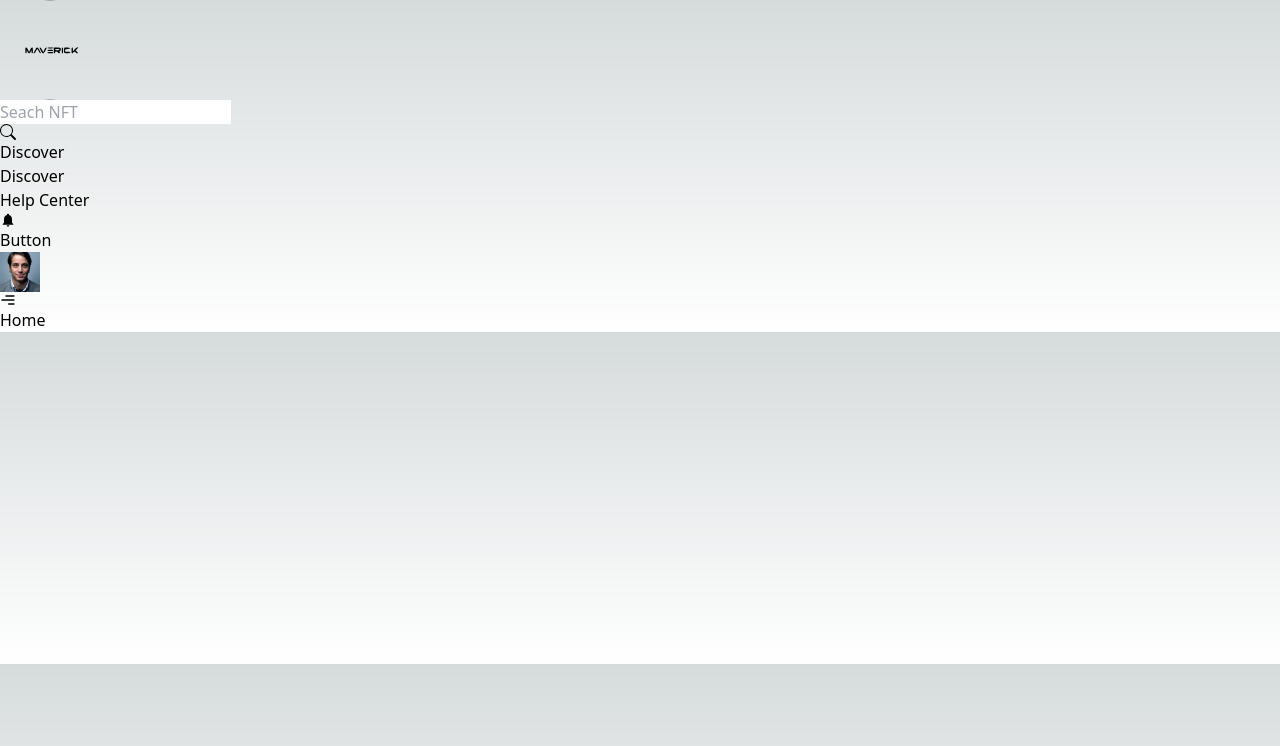
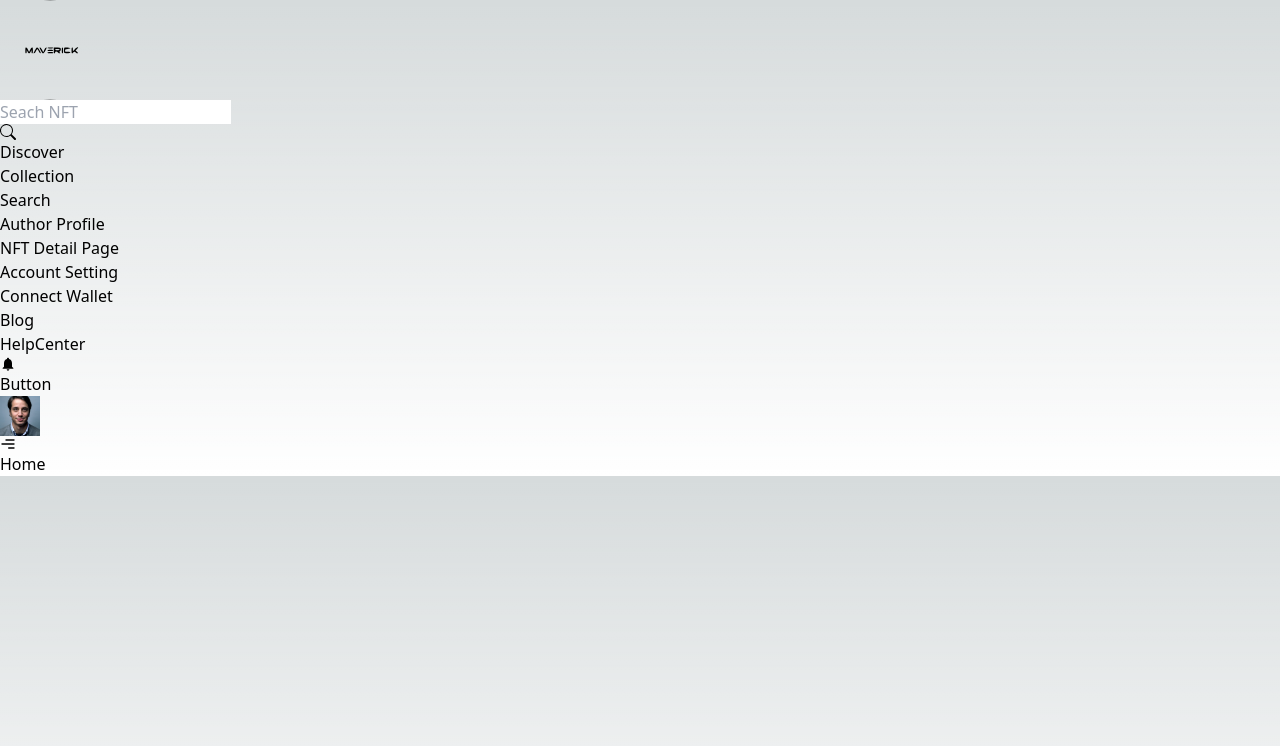
Before and after one commit to Nihar0071/NFTMarketplace-Template-, a Next.js app: page / in a window 1280 px wide. Both pictures are taken after a click on the element "Discover". Shown: the top 746 px of the page. Built offline with nearby package versions, Linux system fonts and the light colour scheme.

Commit message:
Notfication Component HTML Done

```diff
--- a/components/NavBar/Discover/Discover.jsx
+++ b/components/NavBar/Discover/Discover.jsx
@@ -1,10 +1,47 @@
 import React from 'react'
-
+import Link from 'next/link'
 //Internal Import
 import Style from "./Discover.module.css"
 const Discover = () => {
+  const discover = [
+  {
+    name: "Collection",
+    link: "collection",
+  },
+  {
+    name: "Search",
+    link: "search",
+  },
+  {
+    name: "Author Profile",
+    link: "author-profile",
+  },
+  {
+    name: "NFT Detail Page",
+    link: "nft-detail",
+  },
+  {
+    name: "Account Setting",
+    link: "account-setting",
+  },
+  {
+    name: "Connect Wallet",
+    link: "connect-wallet",
+  },
+  {
+    name: "Blog",
+    link: "blog",
+  },
+  ];
+
   return (
-    <div>Discover</div>
+    <div>
+      {discover.map((el,i)=>(
+        <div key={i+1} className={Style.discover}>
+          <Link href={{pathname: `${el.link}`}}>{el.name}</Link>
+        </div>
+      ))}
+    </div>
   )
 }
 
--- a/components/NavBar/HelpCenter/HelpCenter.jsx
+++ b/components/NavBar/HelpCenter/HelpCenter.jsx
@@ -1,10 +1,42 @@
 import React from 'react'
-
+import Link from 'next/link'
 //Internal Import
 import Style from "./HelpCenter.module.css"
+
 const HelpCenter = () => {
+  const helpcenter = [
+    {
+      name: "About",
+      link : "about"
+    },
+    {
+      name: "Contact Us",
+      link : "contact-us"
+    },
+    {
+      name: "Sign Up",
+      link : "sign-up"
+    },
+    {
+      name: "Sign In",
+      link : "sign-in"
+    },
+    {
+      name: "Subscription",
+      link : "subscription"
+    },
+
+  ];
   return (
-    <div>HelpCenter</div>
+    <div className={Style.box}>
+      {
+        helpcenter.map((el,i)=>(
+          <div key= {i+1} className={Style.helpcenter}>
+            <Link href={{pathname:`${el.link}`}}>{el.name}</Link>
+          </div>
+        ))
+      }
+    </div>
   )
 }
 
--- a/components/NavBar/NavBar.jsx
+++ b/components/NavBar/NavBar.jsx
@@ -100,7 +100,7 @@
 
           {/* HelpCenter */}
           <div className={Style.navbar_container_right_helpcenter}>
-            <p onClick={(e)=> openMenu(e)}> Help Center</p>
+            <p onClick={(e)=> openMenu(e)}> HelpCenter</p>
             {isHelpCenteropen && (
               <div className={Style.navbar_container_right_helpcenter_box}>
                 <HelpCenter />
@@ -110,7 +110,7 @@
 
           {/* Notification Bar */}
           <div className={Style.navbar_container_right_notifications}>
-            <MdNotifications className={Style.notify} onClick={()=> openNotifications}/>
+            <MdNotifications className={Style.notify} onClick={()=> openNotifications()}/>
             {isNotificationsopen && <Notification/>}
           </div>
           {/* Create Button Sections  */}
--- a/components/NavBar/Notification/Notification.jsx
+++ b/components/NavBar/Notification/Notification.jsx
@@ -1,11 +1,31 @@
 import React from 'react'
-
+import Image from 'next/image'
 //Internal Import
 
 import Style from "./Notification.module.css"
+import images from "../../../img";
+
 const Notification = () => {
   return (
-    <div>Notification</div>
+    <div className={Style.notification}>
+      <p>Notifications</p>
+      <div className={Style.notification_box}>
+        <div className={Style.notification_box_img}>
+          <Image src={images.user1}
+            alt='Profile Image'
+            width={50}
+            height={50}
+            className={Style.notification_box_img}
+          />
+        </div>
+        <div className={Style.notification_box_info}>
+          <h4> Nihar Patel</h4>
+          <p> Measure Action your User....</p>
+          <small> 3 Minutes Ago</small>
+        </div>
+        <span className={Style.notification_box_new}></span>
+      </div>
+    </div>
   )
 }
 
```
